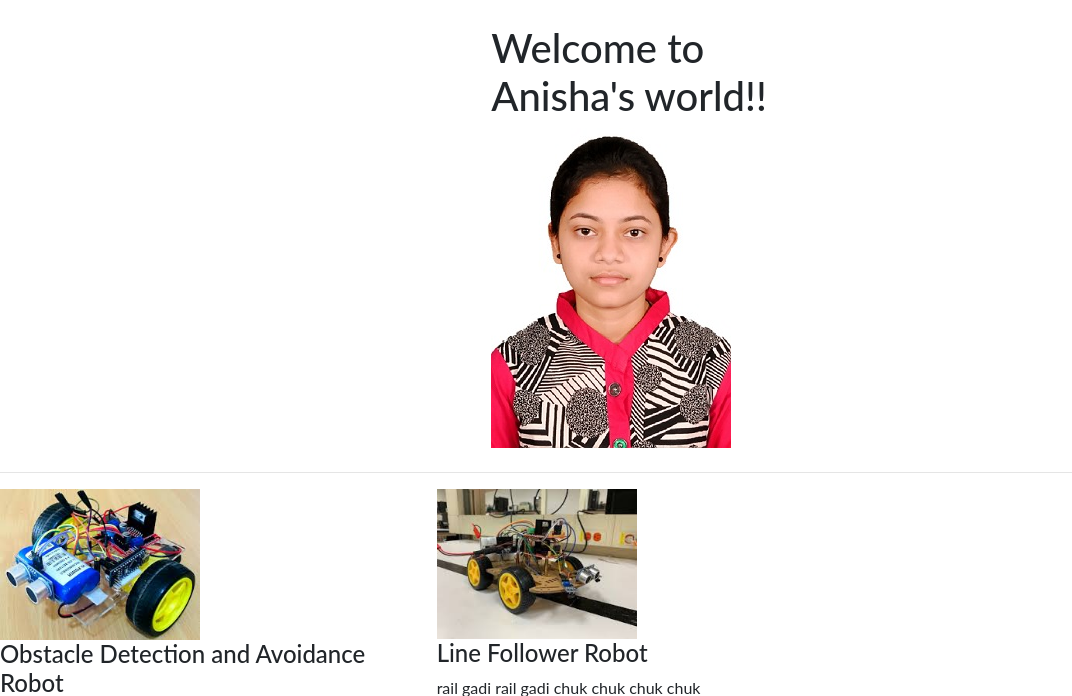
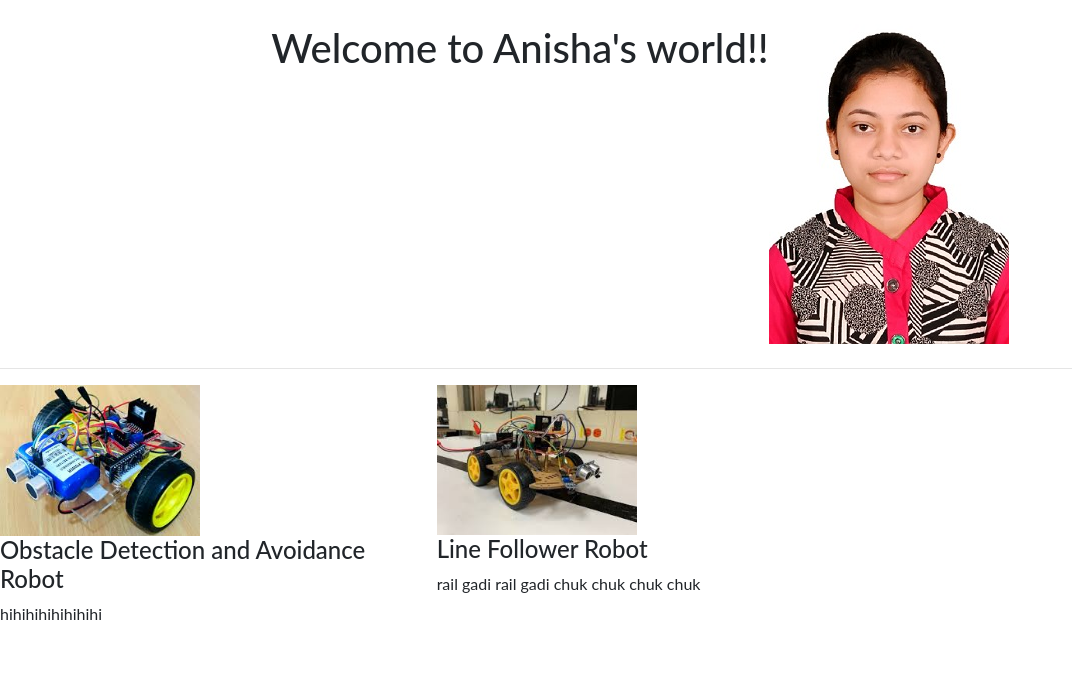
Before and after one commit to Anisha-Manjhi/django-personal_portfolio, a Django app: page / in a window 1280 px wide. Shown: the part 76-772 px from the top of the page, without its empty margins (0-1072 px from the left). After the commit the page ends 696 px from the top, so only its background shows below. Run offline with Django 3.2, Linux system fonts and the light colour scheme; data comes from the database, SQL or seed files in the repository.

Commit message:
local settings

```diff
--- a/portfolio/templates/portfolio/home.html
+++ b/portfolio/templates/portfolio/home.html
@@ -4,12 +4,11 @@
 
     {% load static %}
 <div class="row justify-content-center my-4">
-    <div class="col-3">
-        <h1>Welcome to Anisha's world!!</h1>
-      <img src="{% static 'portfolio/photo.jpg' %}" >
+    <h1>Welcome to Anisha's world!!</h1>
+    <br>
+    <img src="{% static 'portfolio/photo.jpg' %}" >
 
 
-    </div>
 
 </div>
 
```
